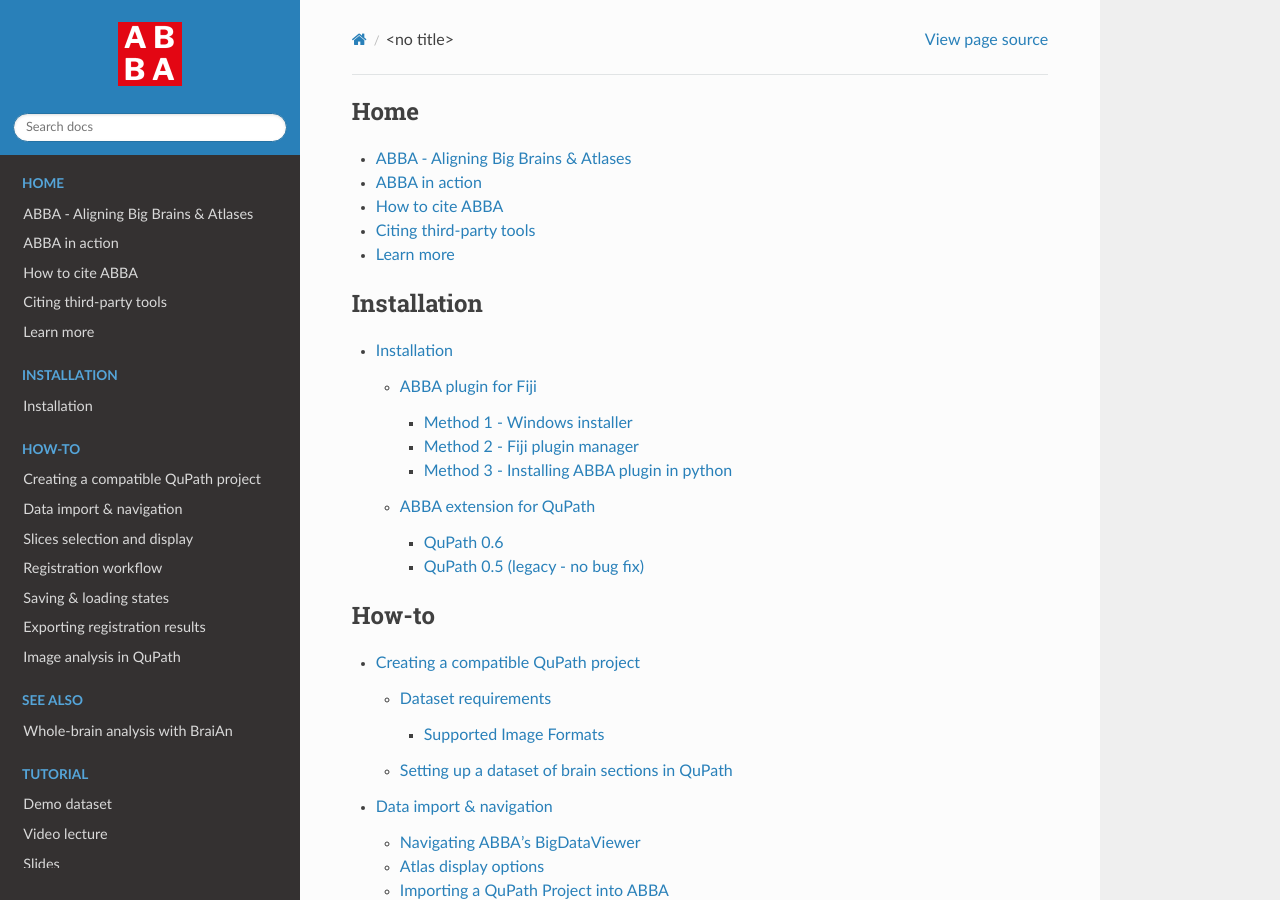
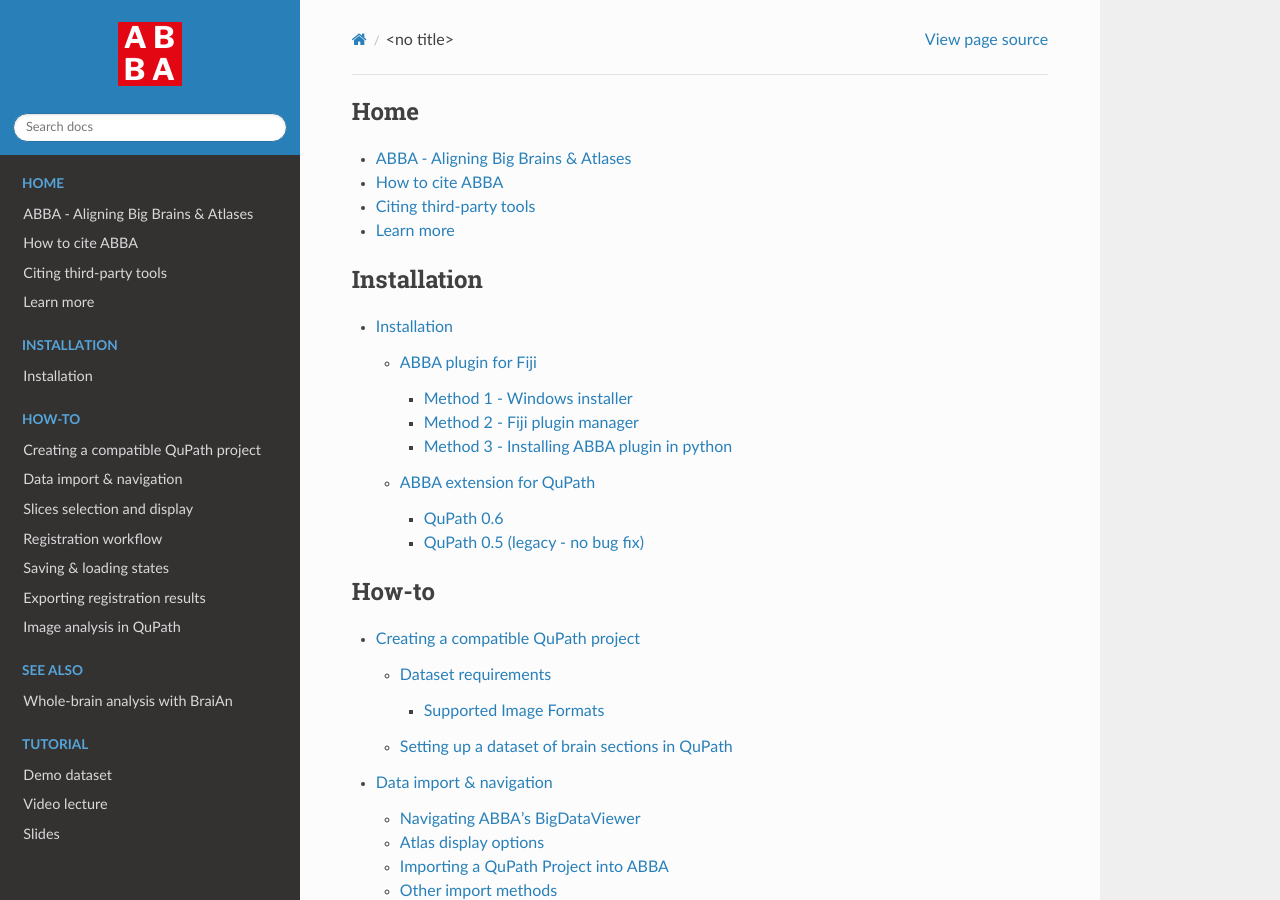
Before and after one commit to BIOP/abba-documentation, a Sphinx documentation site: the page built from docs/source/contents.rst, in a window 1280 px wide and 900 px high. Built offline with Sphinx 7.4.7 and the Read the Docs theme 3.1.0, drawn with Linux system fonts in a browser that asks for light colours.

Commit message:
Remove 'ABBA in action' section from index.rst
Removed 'ABBA in action' section from documentation.

```diff
--- a/docs/source/index.rst
+++ b/docs/source/index.rst
@@ -1,8 +1,5 @@
 ABBA - Aligning Big Brains & Atlases
 ====================================
-
-ABBA in action
-==============
 
 .. raw:: html
 
```
